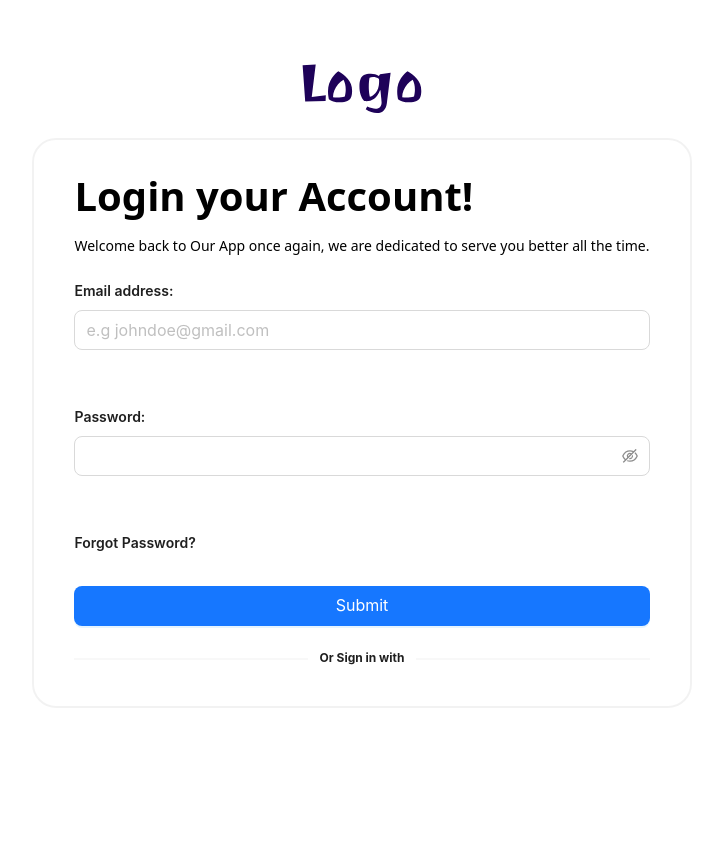
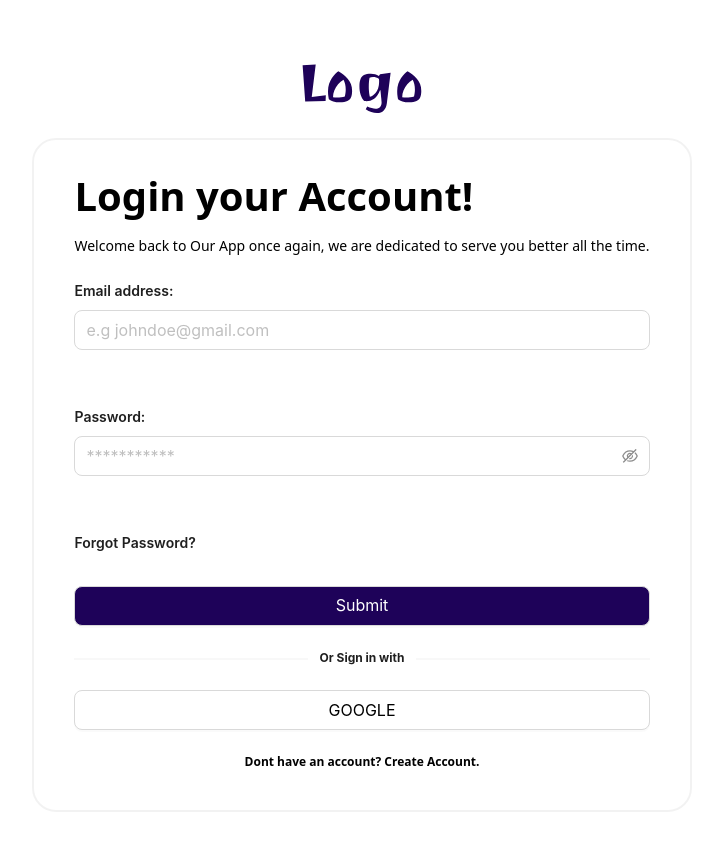
Before and after one commit to olamidefareed/OODA_APP, a React (Vite) app: page /auth/login in a window 1280 px wide. Shown: the top 850 px of the page, without its empty margins (278-1001 px from the left). Before the commit the page ends 800 px from the top, so only its background shows below. Built offline with nearby package versions, Linux system fonts and the light colour scheme.

Commit message:
First page

```diff
--- a/src/pages/auth/Login/index.jsx
+++ b/src/pages/auth/Login/index.jsx
@@ -32,6 +32,7 @@ const LoginPage = () => {
                 type="text"
                 placeholder="e.g johndoe@gmail.com"
                 size="large"
+                required
               />
             </Form.Item>
             <Form.Item
@@ -40,23 +41,34 @@ const LoginPage = () => {
               layout="vertical"
               name="password"
             >
-              <Input.Password size="large" />
+              <Input.Password size="large"
+              placeholder="***********" />
             </Form.Item>
             <p className="cursor-pointer font-semibold text-left w-full mb-5 md:mb-0">
               Forgot Password?
             </p>
             <Button
               htmlType="submit"
-              className="w-full"
-              type="primary"
+              className="w-full bg-purple text-white"
               size="large"
             >
               Submit
             </Button>
+
           </Form>
           <Divider className="!m-0 !font-bold !text-xs">
             Or Sign in with
           </Divider>
+          <Button
+              htmlType="submit"
+              className="w-full text-black"
+              size="large"
+            >
+              GOOGLE
+            </Button>
+            <p className="!m-0 !font-bold !text-xs">
+            Dont have an account? Create Account.
+          </p>
         </div>
       </div>
     </div>
--- a/src/routing/route.js
+++ b/src/routing/route.js
@@ -1,7 +1,8 @@
 import { lazy } from "react";
 
 const HomePage = lazy(() => import("../pages/main/home"));
-const LoginPage = lazy(()=> import("../pages/auth/Login"))
+const LoginPage = lazy(()=> import("../pages/auth/Login"));
+const ResetPasswordPage =lazy(()=>("../pages/auth/reset-password"));
 
 export const AllRoutes = [
   // Main pages
@@ -16,5 +17,10 @@ export const AllRoutes = [
     key:"/auth/login",
     component: LoginPage,
     name : "Login Page"
+  },
+  {
+    key:"/auth/reset-password",
+    component:ResetPasswordPage,
+    name : "Reset Password"
   }
 ];
--- a/tailwind.config.js
+++ b/tailwind.config.js
@@ -2,7 +2,11 @@
 export default {
   content: ["./index.html", "./src/**/*.{js,ts,jsx,tsx}"],
   theme: {
-    extend: {},
+    extend: {
+      colors:{
+        purple:"#1e0259",
+      }
+    },
   },
   plugins: [],
 };
```
